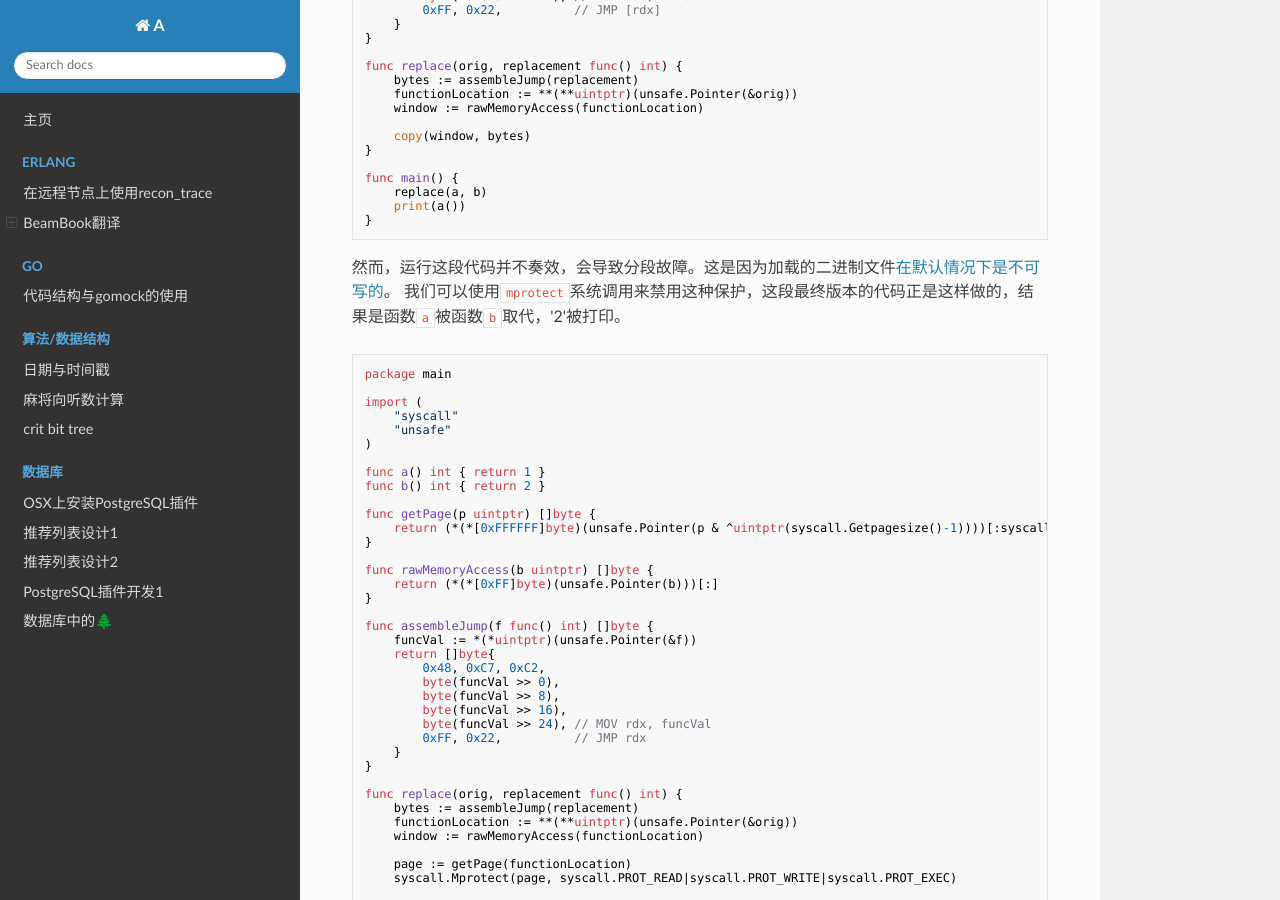
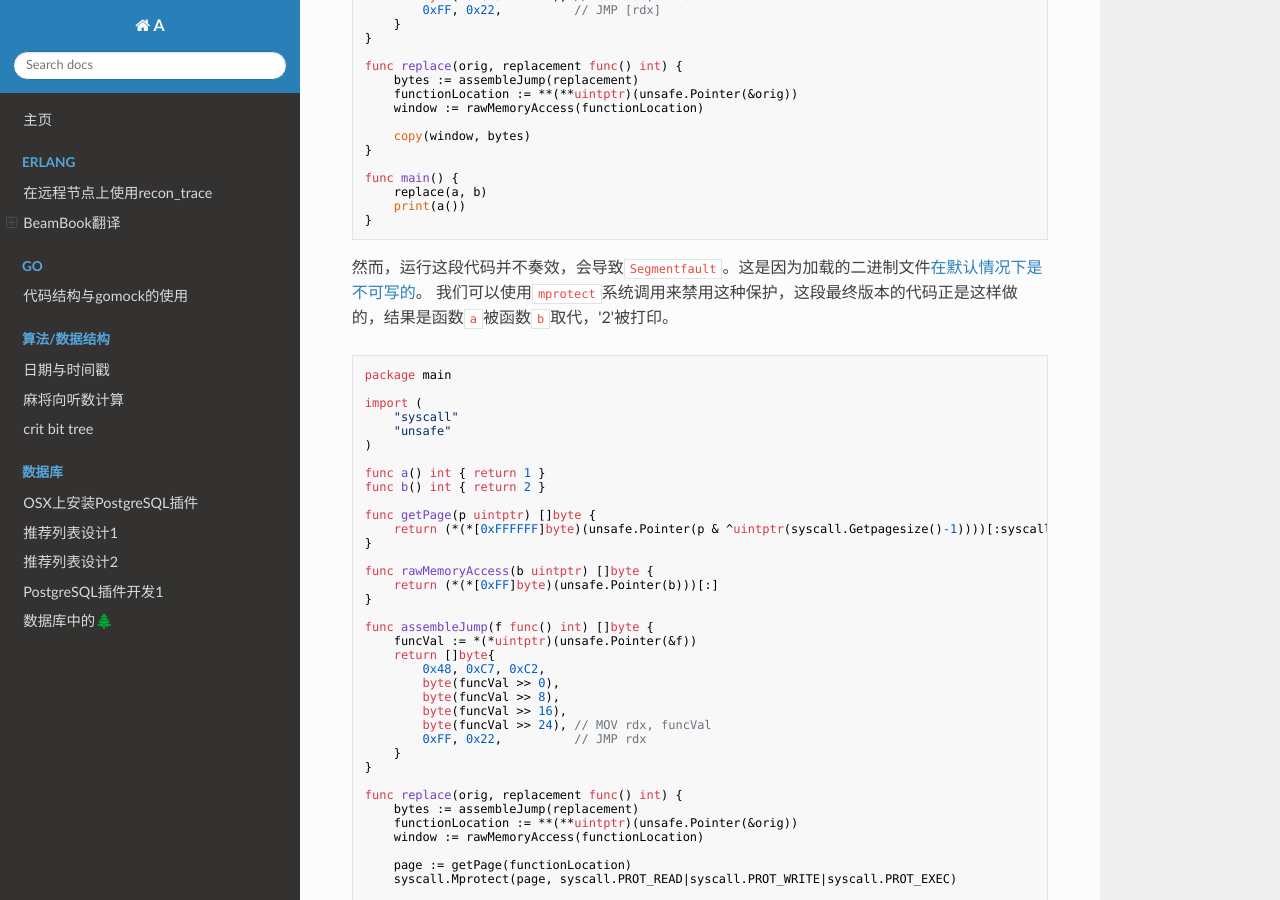
Before and after one commit to mmooyyii/mmooyyii, an MkDocs documentation site: the page built from docs/doc/gomonkey.md, in a window 1280 px wide and 900 px high, scrolled down 4746 px. Built offline with MkDocs 1.6.1, drawn with Linux system fonts in a browser that asks for light colours; nearby versions of some CDN libraries.

Commit message:
Update gomonkey.md

````diff
--- a/docs/doc/gomonkey.md
+++ b/docs/doc/gomonkey.md
@@ -181,7 +181,7 @@ func main() {
 	print(a())
 }
 ```
-然而，运行这段代码并不奏效，会导致分段故障。这是因为加载的二进制文件[在默认情况下是不可写的](https://en.wikipedia.org/wiki/Segmentation_fault#Writing_to_read-only_memory)。
+然而，运行这段代码并不奏效，会导致`Segmentfault`。这是因为加载的二进制文件[在默认情况下是不可写的](https://en.wikipedia.org/wiki/Segmentation_fault#Writing_to_read-only_memory)。
 我们可以使用`mprotect`系统调用来禁用这种保护，这段最终版本的代码正是这样做的，结果是函数`a`被函数`b`取代，'2'被打印。
 ```go
 package main
````
